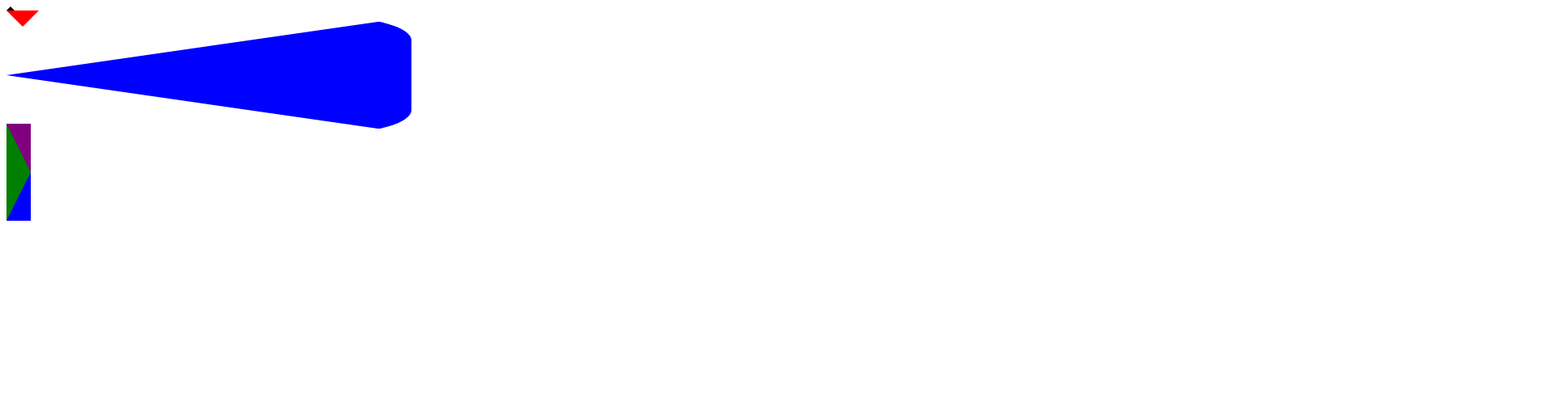
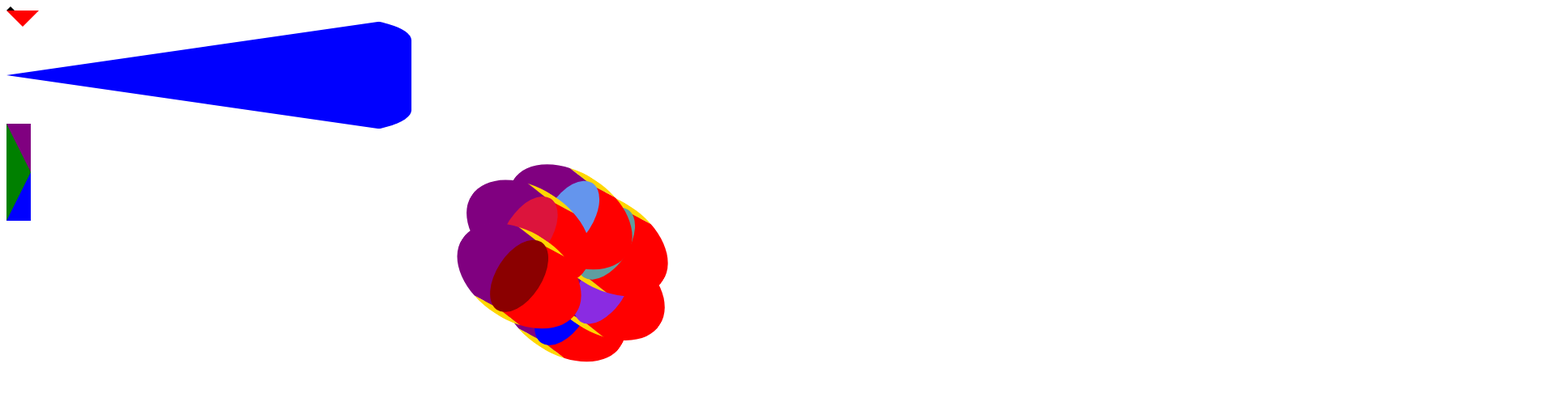
Before and after one commit to risingBirdSong/css_play, a React (Vite) app: page / in a window 1280 px wide. Shown: the top 486 px of the page at 81% size, 1920 px wide, since content can reach past the window. Built offline with nearby package versions, Linux system fonts and the light colour scheme.

Commit message:
more canoe like stretching

```diff
--- a/componenents/Flower.tsx
+++ b/componenents/Flower.tsx
@@ -60,8 +60,7 @@ const Flower = () => {
             transY={radians_to_degrees(Math.cos(num))}
             rgbColors={[backAndForth, 10, backAndForth / 2]}
             rotateAmount={n}
-            height={backAndForth / 2}
-            width={backAndForth}
+            backAndForth={backAndForth}
             top={1}
             left={1}
           />
--- a/componenents/Pedal.tsx
+++ b/componenents/Pedal.tsx
@@ -3,8 +3,7 @@ export interface PedalProps {
   top: number;
   left: number;
   rotateAmount: number;
-  height: number;
-  width: number;
+  backAndForth: number;
   rgbColors: [number, number, number];
   transX: number;
   transY: number;
@@ -23,12 +22,13 @@ const Pedal = (props: PedalProps) => {
         // margin: "80px",
         position: "absolute",
         border: "5px solid gold",
-        height: props.height,
+        height: props.backAndForth,
         width: 100,
         top: props.top,
         left: props.left,
         borderRadius: "100%",
-        borderTop: `${props.rotateAmount}px solid red`,
+        borderTop: `${props.backAndForth}px solid red`,
+        borderBottom: `${props.backAndForth}px solid purple`,
 
         // transform: ``,
         transform: `translate(${props.transX}px, ${props.transY}px) rotate(${props.rotateAmount}deg)`,
```
Also changed, not shown: 2 other files (tests, documents, lock files or other folders).
